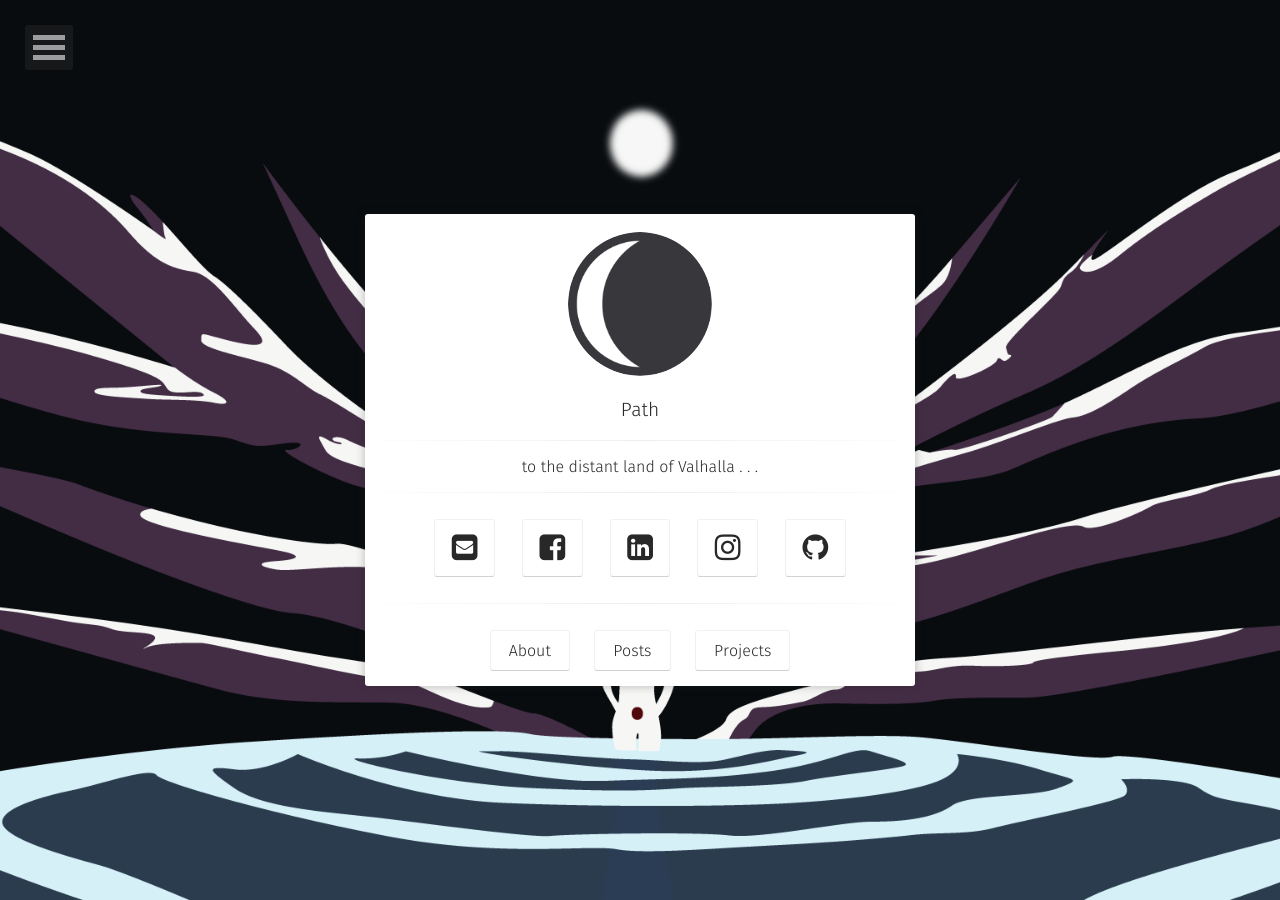
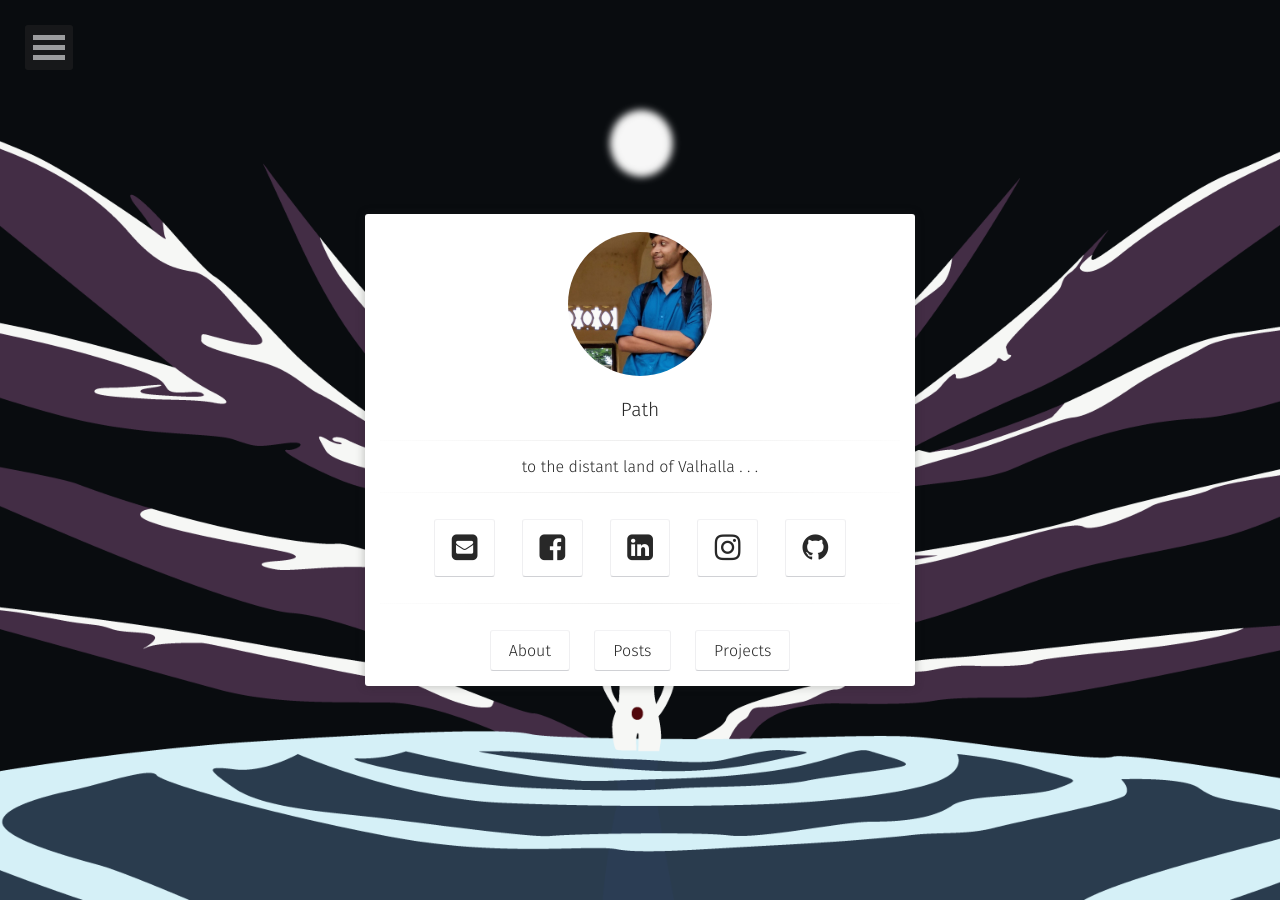
Before and after one commit to mnquaser/path, a Jekyll site: the page built from index.html, in a window 1280 px wide. Built offline with Jekyll 4.4.1, drawn with Linux system fonts in a browser that asks for light colours; some web fonts are replaced.

Commit message:
Update _config.yml
changed logo

```diff
--- a/_config.yml
+++ b/_config.yml
@@ -4,7 +4,7 @@ bio:                'to the distant land of Valhalla . . .'
 description:        "Its a personal blog, where I post about my progress in learning how to code"
 reading_time:       true
 words_per_minute:   150
-logo:               'assets/img/logo.png'
+logo:               'assets/img/placeholder_logo.jpg'
 background:         'assets/img/background-eva.png'
 tiled_bg:           false   # Set this true if you want to tile your background image, otherwise it will be covered
 locale:             en_US
```
